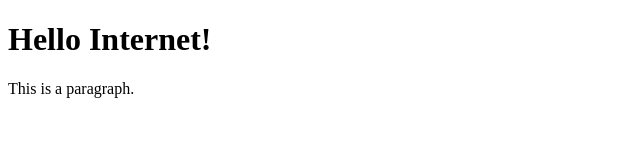
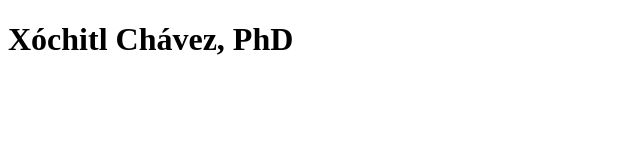
Before and after one commit to ademide/xochitl, a plain HTML site: page index.html in a window 1280 px wide. Shown: the whole page, without its empty margins (0-640 px from the left). Drawn offline with Linux system fonts and the light colour scheme.

Commit message:
Update index.html
More basic updates, but it looks a bit uglier now. UGH

```diff
--- a/index.html
+++ b/index.html
@@ -1,11 +1,10 @@
 <!DOCTYPE html>
 <html>
 <head>
-<title>Xochitl's Website</title>
+<title>Xóchitl Chávez, PhD</title>
 </head>
 <body>
-
-<h1>Hello Internet!</h1>
-<p>This is a paragraph.</p>
+<h1>Xóchitl Chávez, PhD</h1>
+<p></p>
 </body>
 </html>
```
